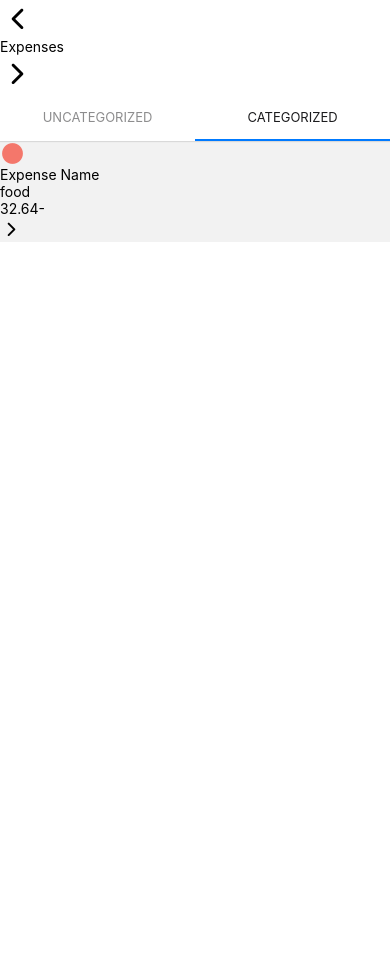
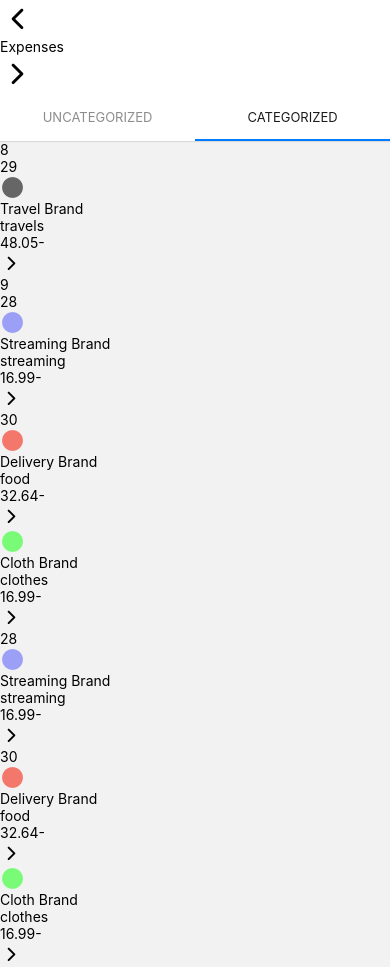
Before and after one commit to luiz-couto/budGet, a React Native app in the folder app/: screen /Categorized in a window 390 px wide. Before the commit the page ends 844 px from the top, so only its background shows below. Built offline with nearby package versions, Linux system fonts and the light colour scheme; what native-base would draw is missing.

Commit message:
added sectionList to expenseList

```diff
--- a/app/fixtures/expenselist.tsx
+++ b/app/fixtures/expenselist.tsx
@@ -3,31 +3,31 @@ import CategoryList from './categorylist'
 
 const ExpenseListExample: Expense[] = [
   {
+    name: "Travel Brand",
+    category: CategoryList[1],
+    value: 48.05,
+    date: new Date("08/29/2021"),
+    ignore: false
+  },
+  {
     name: "Delivery Brand",
     category: CategoryList[0],
     value: 32.64,
-    date: new Date("03/10/2021"),
-    ignore: false
-  },
-  {
-    name: "Travel Brand",
-    category: CategoryList[1],
-    value: 48.05,
-    date: new Date("30/09/2021"),
+    date: new Date("09/30/2021"),
     ignore: false
   },
   {
     name: "Cloth Brand",
     category: CategoryList[2],
     value: 16.99,
-    date: new Date("30/09/2021"),
+    date: new Date("09/30/2021"),
     ignore: false
   },
   {
     name: "Streaming Brand",
     category: CategoryList[3],
     value: 16.99,
-    date: new Date("28/09/2021"),
+    date: new Date("09/28/2021"),
     ignore: false
   }
 ]
--- a/app/src/components/ExpenseList/index.tsx
+++ b/app/src/components/ExpenseList/index.tsx
@@ -1,8 +1,13 @@
 import React from 'react'
 import {
-  View
+  View,
+  Text,
+  SectionList
 } from 'react-native'
 import { Expense } from '../../models/expense'
+import ExpenseItem from '../ExpenseItem'
+
+import styles from './styles.scss'
 
 const FIRST_MONTH = 1
 const LAST_MONTH = 12
@@ -40,6 +45,7 @@ const getFilteredExpenseList = (expenseList: Expense[]) => {
     }
 
     for(let day=FIRST_DAY; day<=LAST_DAY; day++) {
+
       let dailyExpenses = monthlyExpenses.filter((expense) => {
         return day == expense.date.getDate()
       })
@@ -61,9 +67,27 @@ const getFilteredExpenseList = (expenseList: Expense[]) => {
 
 const ExpenseList = (props: propsType) => {
   const filteredExpenses = getFilteredExpenseList(props.expenses)
+  console.log(filteredExpenses)
   return (
-    <View>
-
+    <View style={styles.list_container}>
+      <SectionList
+        sections={filteredExpenses}
+        stickySectionHeadersEnabled={true}
+        renderSectionHeader={({ section }) => (
+          <Text>{section.title}</Text>
+        )}
+        renderItem={({ section }) => (
+          <SectionList
+            sections={section.data}
+            renderSectionHeader={({ section }) => (
+              <Text>{section.title}</Text>
+            )}
+            renderItem={({ item }) => (
+              <ExpenseItem expense={item}/>
+            )}
+          />
+        )}
+      />
     </View>
   );
 }
--- a/app/src/components/ExpenseList/styles.scss
+++ b/app/src/components/ExpenseList/styles.scss
@@ -0,0 +1,5 @@
+@import '../../styles/global';
+
+.list_container {
+    flex: 1;
+}
--- a/app/src/pages/expenses/categorized/index.tsx
+++ b/app/src/pages/expenses/categorized/index.tsx
@@ -5,13 +5,13 @@ import {
 } from 'react-native'
 
 import styles from './styles.scss'
-import ExpenseItem from '../../../components/ExpenseItem'
-import ExpenseEx from '../../../../fixtures/expense'
+import ExpenseList from '../../../components/ExpenseList'
+import ExpenseListExample from '../../../../fixtures/expenselist'
 
 const Categorized = () => {
   return (
     <View style={styles.container}>
-      <ExpenseItem expense={ExpenseEx}/>
+      <ExpenseList expenses={ExpenseListExample}/>
     </View>
   );
 }
```
